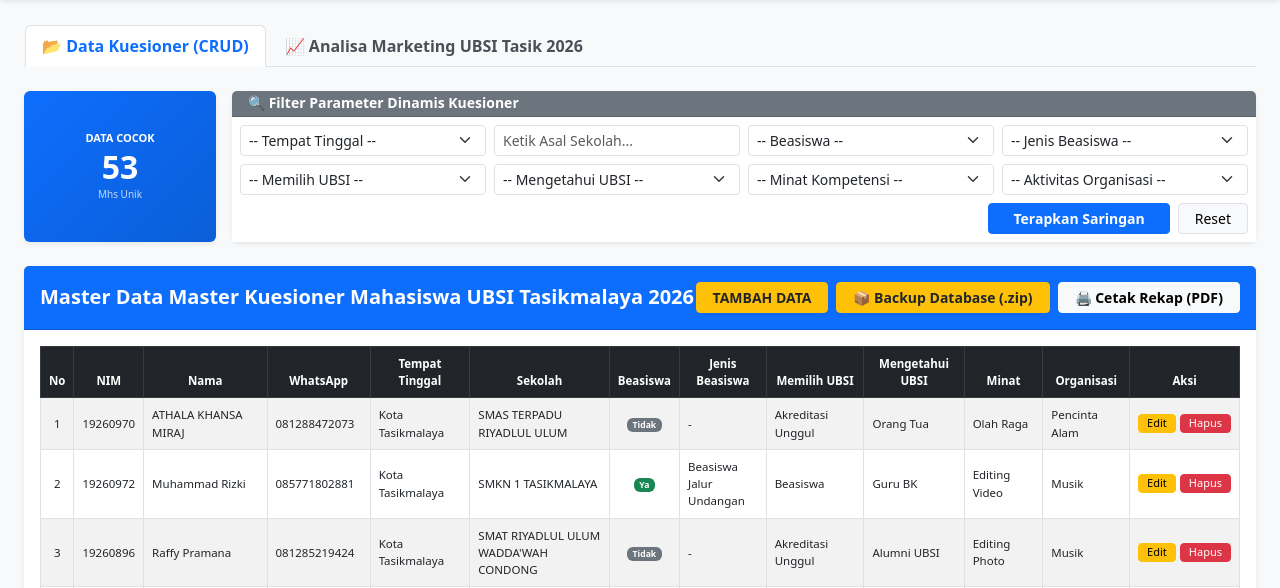
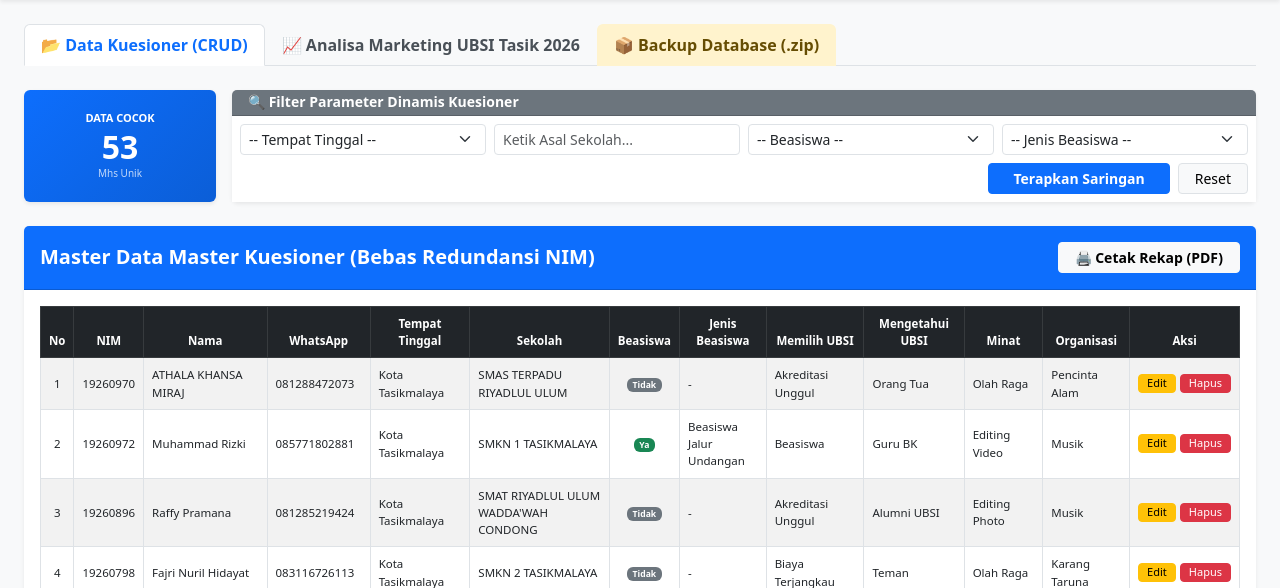
Before and after one commit to agungbh/crm, a PHP site: page /event-web/admin/data-kuesioner.php in a window 1280 px wide. Shown: the part 80-668 px from the top of the page. Run offline with PHP 8.4, Linux system fonts and the light colour scheme; a user stored in the database is signed in; data comes from the database, SQL or seed files in the repository; both versions use the stored data as it was after the commit.

Commit message:
Deskripsi perubahan, Perbaikan data-kusioner.php yang mengurutkan sekolah dan grafik index2.php dan penambahan 1 record database

```diff
--- a/admin/data-kuesioner.php
+++ b/admin/data-kuesioner.php
@@ -113,16 +113,23 @@ if (count($conditions) > 0) {
 $result = mysqli_query($conn, $query_master);
 $total_rows = mysqli_num_rows($result);
 
-// --- AGREGASI RESOURCE DATA UNTUK VARIABEL BAGAN ---
+// --- AGREGASI RESOURCE DATA UNTUK VARIABEL BAGAN MARKETING (FIXED SUM SPASI GANDA) ---
 function getChartData($conn, $field, $conditions, $additional_where = "", $limit = "") {
     $where = "WHERE t1.id = (SELECT MAX(t2.id) FROM tabel_quisoner t2 WHERE t2.nim = t1.nim)";
     if (count($conditions) > 0) { $where .= " AND " . implode(' AND ', $conditions); }
     if ($additional_where != "") { $where .= " AND " . $additional_where; }
 
-    $query = "SELECT t1.$field as label, COUNT(*) as jumlah
+    // FIX: Jika field adalah sekolah, lebur variasi spasi ganda ketikan maba menjadi single space
+    if ($field === 'sekolah') {
+        $select_field = "TRIM(REPLACE(REPLACE(REPLACE(t1.sekolah, '    ', ' '), '   ', ' '), '  ', ' '))";
+    } else {
+        $select_field = "t1.$field";
+    }
+
+    $query = "SELECT $select_field as label, COUNT(*) as jumlah
               FROM tabel_quisoner t1
               $where
-              GROUP BY t1.$field
+              GROUP BY label
               ORDER BY jumlah DESC $limit";
     return mysqli_query($conn, $query);
 }
@@ -136,15 +143,20 @@ $chart_mengetahui = getChartData($conn, "mengetahui_ubsi", $conditions);
 $chart_minat      = getChartData($conn, "minat_kompetensi", $conditions);
 $chart_organisasi = getChartData($conn, "aktivitas_organisasi", $conditions);
 
-// --- KOMPILASI DATA MODUS RESPONDEN UNTUK EVALUASI LOGIKA MARKETING ---
-$modus_tinggal = mysqli_fetch_assoc(mysqli_query($conn, "SELECT tempat_tinggal, COUNT(*) as jml FROM tabel_quisoner GROUP BY tempat_tinggal ORDER BY jml DESC LIMIT 1"))['tempat_tinggal'] ?? '-';
-$modus_sekolah = mysqli_fetch_assoc(mysqli_query($conn, "SELECT sekolah, COUNT(*) as jml FROM tabel_quisoner GROUP BY sekolah ORDER BY jml DESC LIMIT 1"))['sekolah'] ?? '-';
-$modus_beasiswa = mysqli_fetch_assoc(mysqli_query($conn, "SELECT beasiswa, COUNT(*) as jml FROM tabel_quisoner GROUP BY beasiswa ORDER BY jml DESC LIMIT 1"))['beasiswa'] ?? '-';
-$modus_jenis_b = mysqli_fetch_assoc(mysqli_query($conn, "SELECT jenis_beasiswa, COUNT(*) as jml FROM tabel_quisoner WHERE jenis_beasiswa IS NOT NULL GROUP BY jenis_beasiswa ORDER BY jml DESC LIMIT 1"))['jenis_beasiswa'] ?? 'Belum Terfokus';
-$modus_memilih = mysqli_fetch_assoc(mysqli_query($conn, "SELECT memilih_ubsi, COUNT(*) as jml FROM tabel_quisoner GROUP BY memilih_ubsi ORDER BY jml DESC LIMIT 1"))['memilih_ubsi'] ?? '-';
-$modus_mengetahui = mysqli_fetch_assoc(mysqli_query($conn, "SELECT mengetahui_ubsi, COUNT(*) as jml FROM tabel_quisoner GROUP BY mengetahui_ubsi ORDER BY jml DESC LIMIT 1"))['mengetahui_ubsi'] ?? '-';
-$modus_minat = mysqli_fetch_assoc(mysqli_query($conn, "SELECT minat_kompetensi, COUNT(*) as jml FROM tabel_quisoner GROUP BY minat_kompetensi ORDER BY jml DESC LIMIT 1"))['minat_kompetensi'] ?? '-';
-$modus_organisasi = mysqli_fetch_assoc(mysqli_query($conn, "SELECT aktivitas_organisasi, COUNT(*) as jml FROM tabel_quisoner GROUP BY aktivitas_organisasi ORDER BY jml DESC LIMIT 1"))['aktivitas_organisasi'] ?? '-';
+// --- KOMPILASI DATA MODUS RESPONDEN SECARA DINAMIS (IKUT FILTER) ---
+$where_modus = "WHERE t1.id = (SELECT MAX(t2.id) FROM tabel_quisoner t2 WHERE t2.nim = t1.nim)";
+if (count($conditions) > 0) {
+    $where_modus .= " AND " . implode(' AND ', $conditions);
+}
+
+$modus_tinggal = mysqli_fetch_assoc(mysqli_query($conn, "SELECT t1.tempat_tinggal, COUNT(*) as jml FROM tabel_quisoner t1 $where_modus GROUP BY t1.tempat_tinggal ORDER BY jml DESC LIMIT 1"))['tempat_tinggal'] ?? '-';
+$modus_sekolah = mysqli_fetch_assoc(mysqli_query($conn, "SELECT TRIM(REPLACE(REPLACE(REPLACE(t1.sekolah, '    ', ' '), '   ', ' '), '  ', ' ')) as sch, COUNT(*) as jml FROM tabel_quisoner t1 $where_modus GROUP BY sch ORDER BY jml DESC LIMIT 1"))['sch'] ?? '-';
+$modus_beasiswa = mysqli_fetch_assoc(mysqli_query($conn, "SELECT t1.beasiswa, COUNT(*) as jml FROM tabel_quisoner t1 $where_modus GROUP BY t1.beasiswa ORDER BY jml DESC LIMIT 1"))['beasiswa'] ?? '-';
+$modus_jenis_b = mysqli_fetch_assoc(mysqli_query($conn, "SELECT t1.jenis_beasiswa, COUNT(*) as jml FROM tabel_quisoner t1 $where_modus AND t1.jenis_beasiswa IS NOT NULL GROUP BY t1.jenis_beasiswa ORDER BY jml DESC LIMIT 1"))['jenis_beasiswa'] ?? 'Belum Terfokus';
+$modus_memilih = mysqli_fetch_assoc(mysqli_query($conn, "SELECT t1.memilih_ubsi, COUNT(*) as jml FROM tabel_quisoner t1 $where_modus GROUP BY t1.memilih_ubsi ORDER BY jml DESC LIMIT 1"))['memilih_ubsi'] ?? '-';
+$modus_mengetahui = mysqli_fetch_assoc(mysqli_query($conn, "SELECT t1.mengetahui_ubsi, COUNT(*) as jml FROM tabel_quisoner t1 $where_modus GROUP BY t1.mengetahui_ubsi ORDER BY jml DESC LIMIT 1"))['mengetahui_ubsi'] ?? '-';
+$modus_minat = mysqli_fetch_assoc(mysqli_query($conn, "SELECT t1.minat_kompetensi, COUNT(*) as jml FROM tabel_quisoner t1 $where_modus GROUP BY t1.minat_kompetensi ORDER BY jml DESC LIMIT 1"))['minat_kompetensi'] ?? '-';
+$modus_organisasi = mysqli_fetch_assoc(mysqli_query($conn, "SELECT t1.aktivitas_organisasi, COUNT(*) as jml FROM tabel_quisoner t1 $where_modus GROUP BY t1.aktivitas_organisasi ORDER BY jml DESC LIMIT 1"))['aktivitas_organisasi'] ?? '-';
 
 // Dropdown filter data
 $opt_tinggal = mysqli_query($conn, "SELECT tempat_tinggal FROM tabel_quisoner GROUP BY tempat_tinggal");
@@ -159,7 +171,7 @@ $opt_organisasi = mysqli_query($conn, "SELECT aktivitas_organisasi FROM tabel_qu
 <html lang="id">
 <head>
     <meta charset="UTF-8">
-    <meta name="viewport" content="width=device-width, initial-scale=1.0">
+    <meta name="viewport" style="content=width=device-width, initial-scale=1.0">
     <title>Panel Kelola Kuesioner PMB - UBSI Tasikmalaya</title>
     <link href="https://cdn.jsdelivr.net/npm/bootstrap@5.3.0/dist/css/bootstrap.min.css" rel="stylesheet">
     <script src="https://cdn.jsdelivr.net/npm/chart.js"></script>
@@ -182,7 +194,6 @@ $opt_organisasi = mysqli_query($conn, "SELECT aktivitas_organisasi FROM tabel_qu
 </head>
 <body class="bg-light">
 
-<!-- NAVBAR UTAMA -->
 <nav class="navbar navbar-expand-lg navbar-dark bg-dark shadow-sm no-print">
     <div class="container-fluid px-4">
         <a class="navbar-brand fw-bold" href="#">Dashboard UBSI [<?= strtoupper($_SESSION['role']); ?>]</a>
@@ -195,28 +206,29 @@ $opt_organisasi = mysqli_query($conn, "SELECT aktivitas_organisasi FROM tabel_qu
         </div>
         <a class="nav-link btn btn-danger btn-sm text-white ms-3 px-3" href="../logout.php">Logout</a>
     </div>
-    </div>
 </nav>
 
 <div class="container-fluid my-4 px-4">
-    <!-- KOP INSTITUSI SURAT RESMI (Hanya Muncul Saat PDF/Print) -->
     <div class="d-none d-print-block text-center mb-3">
         <h4 class="fw-bold mb-0">UNIVERSITAS BINA SARANA INFORMATIKA KAMPUS TASIKMALAYA</h4>
         <h6 class="text-uppercase text-secondary fw-bold mb-1">Laporan Validasi Data Master Kuesioner & Intelijen PMB</h6>
         <hr style="border: 1.5px solid #000; opacity: 1; margin-top: 4px; margin-bottom: 10px;">
     </div>
 
-    <!-- STRUKTUR NAVIGASI MENU UTAMA (no-print) -->
     <ul class="nav nav-tabs mb-4 no-print">
-        <li class="nav-link p-0">
+        <li class="nav-item">
             <a class="nav-link <?= $tab == 'crud' ? 'active' : ''; ?>" href="data-kuesioner.php?tab=crud&f_tinggal=<?= $f_tinggal; ?>&f_sekolah=<?= urlencode($f_sekolah); ?>&f_beasiswa=<?= $f_beasiswa; ?>&f_jenis_b=<?= $f_jenis_b; ?>&f_memilih=<?= $f_memilih; ?>&f_mengetahui=<?= $f_mengetahui; ?>&f_minat=<?= $f_minat; ?>&f_organisasi=<?= $f_organisasi; ?>">📂 Data Kuesioner (CRUD)</a>
         </li>
-        <li class="nav-link p-0">
+        <li class="nav-item">
             <a class="nav-link <?= $tab == 'analisa' ? 'active' : ''; ?>" href="data-kuesioner.php?tab=analisa&f_tinggal=<?= $f_tinggal; ?>&f_sekolah=<?= urlencode($f_sekolah); ?>&f_beasiswa=<?= $f_beasiswa; ?>&f_jenis_b=<?= $f_jenis_b; ?>&f_memilih=<?= $f_memilih; ?>&f_mengetahui=<?= $f_mengetahui; ?>&f_minat=<?= $f_minat; ?>&f_organisasi=<?= $f_organisasi; ?>">📈 Analisa Marketing UBSI Tasik 2026</a>
         </li>
+        <?php if($_SESSION['role'] == 'admin') : ?>
+        <li class="nav-item">
+            <a class="nav-link bg-warning-subtle text-warning-emphasis fw-bold" href="data-kuesioner.php?action=backup" onclick="return confirm('Apakah Anda yakin ingin mengunduh file cadangan UTUH seluruh isi tabel kuesioner (.zip) sekarang?')">📦 Backup Database (.zip)</a>
+        </li>
+        <?php endif; ?>
     </ul>
 
-    <!-- BLOK OVERVIEW & PANEL FILTER MULTI-KATEGORI -->
     <div class="row g-3 mb-4 no-print">
         <div class="col-md-2">
             <div class="p-3 text-center total-badge shadow-sm d-flex flex-column justify-content-center h-100">
@@ -251,30 +263,6 @@ $opt_organisasi = mysqli_query($conn, "SELECT aktivitas_organisasi FROM tabel_qu
                                     <?php while($row = mysqli_fetch_assoc($opt_jenis_b)) : ?><option value="<?= $row['jenis_beasiswa']; ?>" <?= $f_jenis_b == $row['jenis_beasiswa']?'selected':''; ?>><?= $row['jenis_beasiswa']; ?></option><?php endwhile; ?>
                                 </select>
                             </div>
-                            <div class="col-md-3">
-                                <select name="f_memilih" class="form-select form-select-sm">
-                                    <option value="">-- Memilih UBSI --</option>
-                                    <?php while($row = mysqli_fetch_assoc($opt_memilih)) : ?><option value="<?= $row['memilih_ubsi']; ?>" <?= $f_memilih == $row['memilih_ubsi']?'selected':''; ?>><?= $row['memilih_ubsi']; ?></option><?php endwhile; ?>
-                                </select>
-                            </div>
-                            <div class="col-md-3">
-                                <select name="f_mengetahui" class="form-select form-select-sm">
-                                    <option value="">-- Mengetahui UBSI --</option>
-                                    <?php while($row = mysqli_fetch_assoc($opt_mengetahui)) : ?><option value="<?= $row['mengetahui_ubsi']; ?>" <?= $f_mengetahui == $row['mengetahui_ubsi']?'selected':''; ?>><?= $row['mengetahui_ubsi']; ?></option><?php endwhile; ?>
-                                </select>
-                            </div>
-                            <div class="col-md-3">
-                                <select name="f_minat" class="form-select form-select-sm">
-                                    <option value="">-- Minat Kompetensi --</option>
-                                    <?php while($row = mysqli_fetch_assoc($opt_minat)) : ?><option value="<?= $row['minat_kompetensi']; ?>" <?= $f_minat == $row['minat_kompetensi']?'selected':''; ?>><?= $row['minat_kompetensi']; ?></option><?php endwhile; ?>
-                                </select>
-                            </div>
-                            <div class="col-md-3">
-                                <select name="f_organisasi" class="form-select form-select-sm">
-                                    <option value="">-- Aktivitas Organisasi --</option>
-                                    <?php while($row = mysqli_fetch_assoc($opt_organisasi)) : ?><option value="<?= $row['aktivitas_organisasi']; ?>" <?= $f_organisasi == $row['aktivitas_organisasi']?'selected':''; ?>><?= $row['aktivitas_organisasi']; ?></option><?php endwhile; ?>
-                                </select>
-                            </div>
                         </div>
                         <div class="d-flex gap-2 justify-content-end">
                             <button type="submit" class="btn btn-primary btn-sm px-4 fw-bold">Terapkan Saringan</button>
@@ -286,17 +274,11 @@ $opt_organisasi = mysqli_query($conn, "SELECT aktivitas_organisasi FROM tabel_qu
         </div>
     </div>
 
-    <!-- ======================= INTERFACE MENU 1: DATA KUESIONER (CRUD TABEL) ======================= -->
     <?php if ($tab == 'crud'): ?>
     <div class="card shadow-sm border-0">
         <div class="card-header bg-primary text-white py-3 d-flex justify-content-between align-items-center">
-            <h5 class="mb-0 fw-bold">Master Data Master Kuesioner Mahasiswa UBSI Tasikmalaya 2026</h5>
+            <h5 class="mb-0 fw-bold">Master Data Master Kuesioner (Bebas Redundansi NIM)</h5>
             <div class="d-flex gap-2 no-print">
-                <!-- PANEL TOMBOL SINKRON: BACKUP DATABASE DALAM FORMAT ZIP SISI KIRI TOMBOL CETAK -->
-                <?php if($_SESSION['role'] == 'admin') : ?>
-                    <a href="index.php" class="btn btn-warning btn-sm fw-bold px-3 shadow-sm" style="color:#212529;"> TAMBAH DATA </a>
-                    <a href="data-kuesioner.php?action=backup" class="btn btn-warning btn-sm fw-bold px-3 shadow-sm" style="color:#212529;">📦 Backup Database (.zip)</a>
-                <?php endif; ?>
                 <button onclick="window.print()" class="btn btn-light btn-sm fw-bold px-3">🖨️ Cetak Rekap (PDF)</button>
             </div>
         </div>
@@ -325,8 +307,7 @@ $opt_organisasi = mysqli_query($conn, "SELECT aktivitas_organisasi FROM tabel_qu
                         <td><?= htmlspecialchars($row['aktivitas_organisasi']); ?></td>
                         <td class="text-center no-print">
                             <div class="d-flex gap-1 justify-content-center">
-
-                                <a href="edit2.php?nama=<?php echo urlencode($row['nama']); ?>&nim=<?php echo urlencode($row['nim']); ?>" class="btn btn-warning btn-sm py-0 px-2" style="font-size: 11px;">Edit</a>
+                                <a href="edit.php?nama=<?php echo urlencode($row['nama']); ?>&nim=<?php echo urlencode($row['nim']); ?>" class="btn btn-warning btn-sm py-0 px-2" style="font-size: 11px;">Edit</a>
                                 <?php if($_SESSION['role'] == 'admin') : ?>
                                     <a href="hapus.php?nama=<?php echo urlencode($row['nama']); ?>&nim=<?php echo urlencode($row['nim']); ?>" onclick="return confirm('Hapus permanen data responden NIM <?php echo htmlspecialchars($row['nim']); ?>?')" class="btn btn-danger btn-sm py-0 px-2" style="font-size: 11px;">Hapus</a>
                                 <?php endif; ?>
@@ -343,7 +324,6 @@ $opt_organisasi = mysqli_query($conn, "SELECT aktivitas_organisasi FROM tabel_qu
     <?php endif; ?>
 
 
-    <!-- ======================= INTERFACE MENU 2: ANALISA MARKETING UBSI TASIK 2026 ======================= -->
     <?php if ($tab == 'analisa'): ?>
 
     <div class="row g-3 mb-4">
@@ -484,29 +464,56 @@ $opt_organisasi = mysqli_query($conn, "SELECT aktivitas_organisasi FROM tabel_qu
         </div>
     </div>
 
-    <!-- KESIMPULAN GEMINI AI BERADA TEPAT DI BAWAH GRAFIK -->
     <div class="card shadow-sm border-0 kesimpulan-box p-4 mt-4 mb-3">
         <h5 class="fw-bold text-success mb-3">💡 EXECUTIVE SUMMARY & STRATEGIC MARKETING ANALYSIS (GEMINI AI REPORT)</h5>
-        <div class="row g-3" style="font-size: 12.5px; line-height: 1.6; color: #212529;">
+
+        <div class="row g-3 border-bottom pb-3" style="font-size: 12.5px; line-height: 1.6; color: #212529;">
             <div class="col-md-6 border-end">
                 <p class="mb-2"><strong>1. Analisis Profil Kewilayahan & Sekolah Input:</strong><br>
-                Berdasarkan kompilasi grafik batasan di atas, peta demografi sebaran mahasiswa baru didominasi oleh pendaftar yang berdomisili di <u><b><?= $modus_tinggal; ?></b></u>, dengan penyerapan lulusan sekolah terpadat berasal dari <u><b><?= $modus_sekolah; ?></b></u>. Parameter wilayah ini direkomendasikan dikunci sebagai zona prioritas pertahanan marcom.</p>
+                Berdasarkan kompilasi grafik batasan di atas, peta demografi sebaran mahasiswa baru didominasi oleh pendaftar yang berdomisili di <u><b><?= htmlspecialchars($modus_tinggal); ?></b></u>, dengan penyerapan lulusan sekolah terpadat berasal dari <u><b><?= htmlspecialchars($modus_sekolah); ?></b></u>. Parameter wilayah ini direkomendasikan dikunci sebagai zona prioritas pertahanan marcom.</p>
 
                 <p class="mb-0"><strong>2. Skema Insentif Pembiayaan & Pola Beasiswa:</strong><br>
-                Status penerimaan pendanaan pendidikan menunjukkan kecenderungan terbesar mahasiswa memilih opsi beasiswa <u><b><?= $modus_beasiswa; ?></b></u>, dengan program penunjang yang paling diminati tertuju pada skema <u><b><?= $modus_jenis_b; ?></b></u>. Penawaran insentif ini terbukti efektif menjadi pemicu utama pendaftaran maba.</p>
+                Status penerimaan pendanaan pendidikan menunjukkan kecenderungan terbesar mahasiswa memilih opsi beasiswa <u><b><?= htmlspecialchars($modus_beasiswa); ?></b></u>, dengan program penunjang yang paling diminati tertuju pada skema <u><b><?= htmlspecialchars($modus_jenis_b); ?></b></u>. Penawaran insentif ini terbukti efektif menjadi pemicu utama pendaftaran maba.</p>
             </div>
             <div class="col-md-6 ps-md-4">
                 <p class="mb-2"><strong>3. Penentu Komparatif & Kanal Informasi Unggulan:</strong><br>
-                Faktor penentu terbesar yang berhasil memikat ketertarikan mahasiswa memilih Universitas Bina Sarana Informatika bersandar pada alasan keunggulan <u><b><?= $modus_memilih; ?></b></u>. Sementara itu, jembatan publikasi informasi dengan daya penetrasi pesan paling efektif diraih oleh media <u><b><?= $modus_mengetahui; ?></b></u>.</p>
+                Faktor penentu terbesar yang berhasil memikat ketertarikan mahasiswa memilih Universitas Bina Sarana Informatika bersandar pada alasan keunggulan <u><b><?= htmlspecialchars($modus_memilih); ?></b></u>. Sementara itu, jembatan publikasi informasi dengan daya penetrasi pesan paling efektif diraih oleh media <u><b><?= htmlspecialchars($modus_mengetahui); ?></b></u>.</p>
 
                 <p class="mb-0"><strong>4. Pemetaan Bakat Praktis & Kelompok Komunitas:</strong><br>
-                Karakteristik minat terbesar luaran pendaftar mengarah kuat pada sub-kompetensi digital kreatif yaitu <u><b><?= $modus_minat; ?></b></u>, yang berjalan selaras dengan keaktifan pada rumpun organisasi kelompok <u><b><?= $modus_organisasi; ?></b></u>. Kompilasi ini dapat dimanfaatkan pimpinan untuk merancang blueprint inkubasi bakat.</p>
+                Karakteristik minat terbesar luaran pendaftar mengarah kuat pada sub-kompetensi digital kreatif yaitu <u><b><?= htmlspecialchars($modus_minat); ?></b></u>, yang berjalan selaras dengan keaktifan pada rumpun organisasi kelompok <u><b><?= htmlspecialchars($modus_organisasi); ?></b></u>. Kompilasi ini dapat dimanfaatkan pimpinan untuk merancang blueprint inkubasi bakat.</p>
             </div>
         </div>
-        <hr class="my-2 border-secondary" style="opacity: 0.15;">
-        <div class="text-end text-muted italic" style="font-size: 10px;">
-            *Formulasi Rekomendasi Taksonomi Kampus Tasikmalaya diproses otomatis melalui live database quisoener terintegrasi Gemini AI.
+
+        <div class="mt-3" style="font-size: 12.5px; line-height: 1.6; color: #212529;">
+            <h6 class="fw-bold text-primary mb-2">🚀 STRATEGIC MARKETING BLUEPRINT (Rekomendasi Taktis)</h6>
+            <div class="list-group list-group-flush small">
+                <div class="list-group-item px-0 py-2 bg-transparent border-0">
+                    🎯 <strong>Optimasi Saluran Informasi:</strong> Fokuskan alokasi anggaran marcom digital secara intensif pada kanal <strong>"<?= htmlspecialchars($modus_mengetahui); ?>"</strong> yang terbukti memiliki daya penetrasi tertinggi pada sebaran filter data ini.
                 </div>
+                <div class="list-group-item px-0 py-2 bg-transparent border-0">
+                    ⚔️ <strong>Event Penetration Counter:</strong> Adakan kegiatan inkubasi/workshop terarah berbasis komunitas <strong>"<?= htmlspecialchars($modus_organisasi); ?>"</strong> dengan mengangkat tema keahlian praktis di bidang <strong>"<?= htmlspecialchars($modus_minat); ?>"</strong> langsung di area basis pertahanan utama <strong><?= htmlspecialchars($modus_tinggal); ?></strong> guna mengunci data registrasi siswa sebelum diklaim kompetitor.
+                </div>
+            </div>
+        </div>
+
+        <div class="mt-3">
+            <h6 class="fw-bold text-primary mb-2">📊 MATRIX ANALYSIS (SWOT)</h6>
+            <div class="row g-2" style="font-size: 11.5px;">
+                <div class="col-md-6">
+                    <div class="p-2 bg-white rounded border-start border-success border-3 h-100 shadow-sm">
+                        <strong class="text-success">💪 Strengths (Kekuatan)</strong><br>
+                        Daya pikat program bersandar pada keunggulan variabel nilai utama <strong>"<?= htmlspecialchars($modus_memilih); ?>"</strong> yang efektif menarik animo pendaftar.
+                    </div>
+                </div>
+                <div class="col-md-6">
+                    <div class="p-2 bg-white rounded border-start border-info border-3 h-100 shadow-sm">
+                        <strong class="text-info">🚀 Opportunities (Peluang)</strong><br>
+                        Terdapat ceruk pasar potensial untuk mengonversi kegemaran siswa pada sub-sektor minat <strong>"<?= htmlspecialchars($modus_minat); ?>"</strong> menjadi angka pendaftar prodi rumpun IT terpadu.
+                    </div>
+                </div>
+            </div>
+        </div>
+
     </div>
 
     <div class="text-end no-print mb-4">
@@ -516,7 +523,6 @@ $opt_organisasi = mysqli_query($conn, "SELECT aktivitas_organisasi FROM tabel_qu
 
 </div>
 
-<!-- SCRIPT GENERATOR CHART.JS -->
 <?php if ($tab == 'analisa'): ?>
 <script>
 function createBarChart(canvasId, labelArray, dataArray, color) {
```
Also changed, not shown: admin/index2.php (+17 -12 lines), database.sql (+5 -4 lines). Lines whose indentation alone changed are shown as unchanged.
